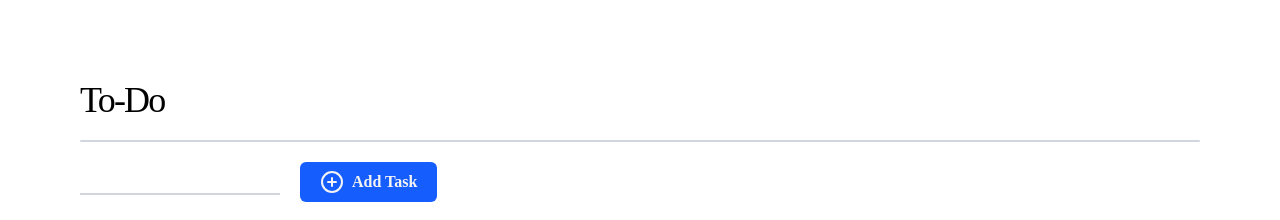
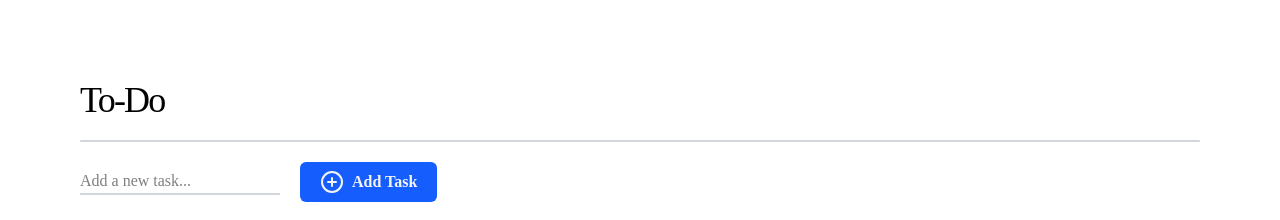
Before and after one commit to pranjalkuhikar/Frontend-Task, a React (Vite) app in the folder todo/: page / in a window 1280 px wide. Shown: the top 220 px of the page. Built offline with nearby package versions, Linux system fonts and the light colour scheme.

Commit message:
feat: add placeholder to input field for better user guidance

```diff
--- a/todo/src/App.tsx
+++ b/todo/src/App.tsx
@@ -23,7 +23,11 @@ const App = () => {
         <div className="text-4xl tracking-tighter">To-Do</div>
         <div className="bg-gray-300 w-full h-0.5 rounded-full"></div>
         <div className="flex items-center gap-5">
-          <input type="text" className="border-b-2 border-gray-300 " />
+          <input
+            type="text"
+            placeholder="Add a new task..."
+            className="border-b-2 border-gray-300 outline-none "
+          />
           <button className="flex gap-2 px-5 py-2 bg-blue-600 text-zinc-100 font-semibold rounded-md max-w-fit cursor-pointer active:scale-95 hover:bg-blue-500">
             <CirclePlus /> Add Task
           </button>
```
